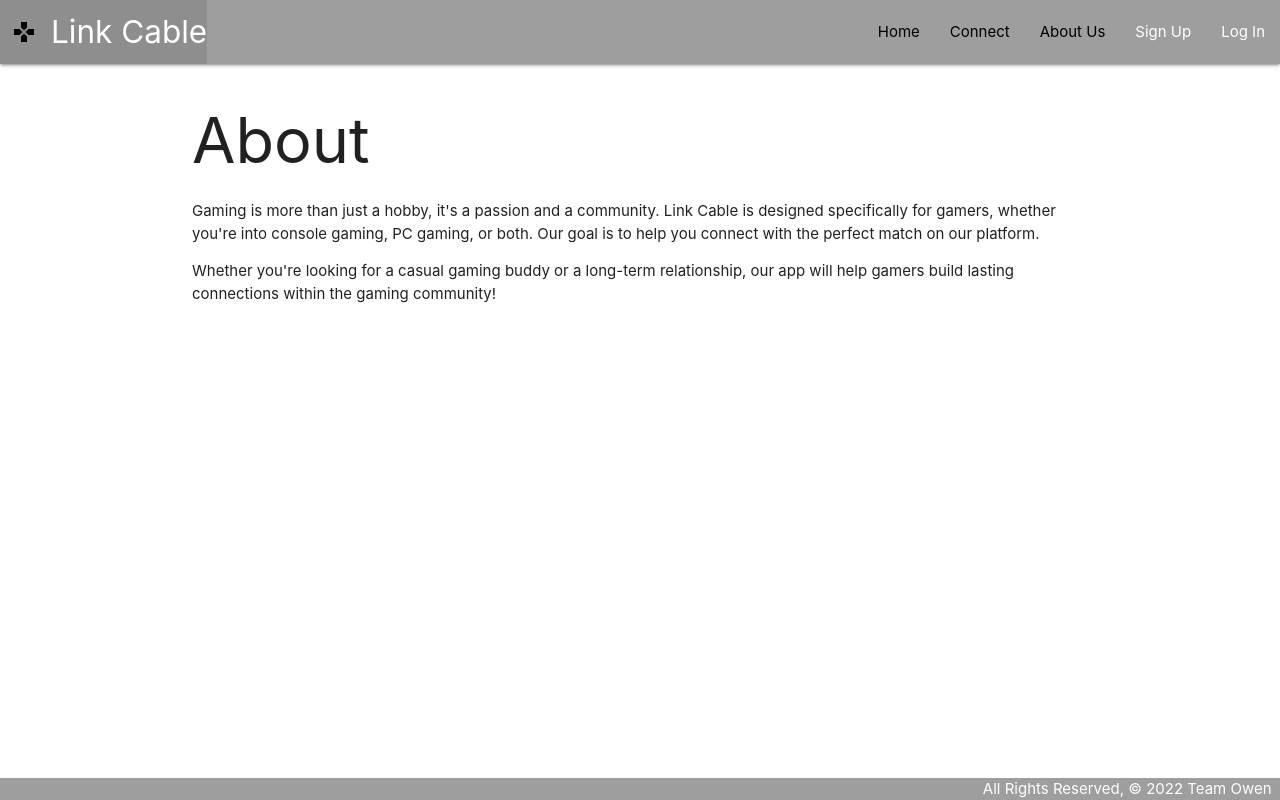
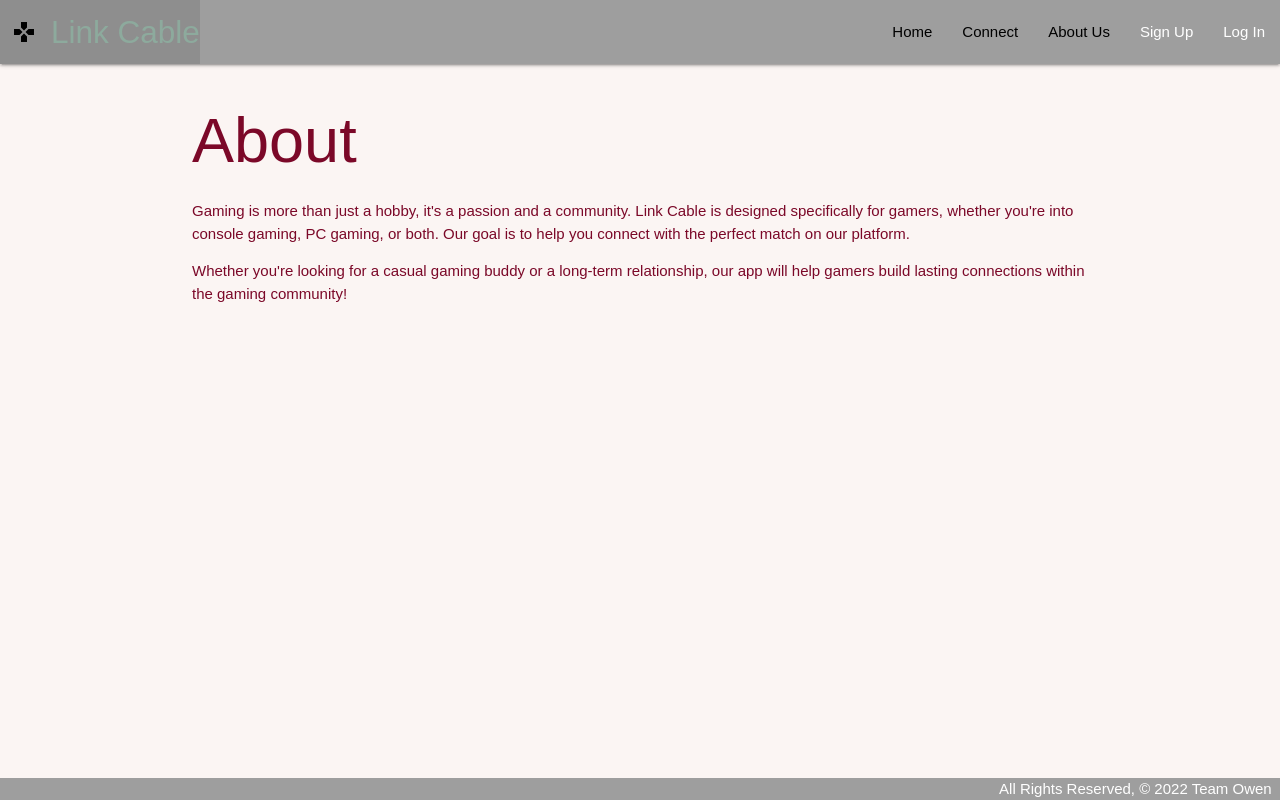
Before and after one commit to Team-weird-gif-of-my-face/Link-Cable, a Django app: page /about/ in a window 1280 px wide. Run offline with Django 4.2, Linux system fonts and the light colour scheme.

Commit message:
partial style fix

```diff
--- a/main_app/static/css/style.css
+++ b/main_app/static/css/style.css
@@ -2,6 +2,17 @@
   display: flex;
   min-height: 100vh;
   flex-direction: column;
+  font-family: 'Rajdhani', sans-serif;
+  background-color: #FBF5F3;
+  color: #7B0828;
+}
+
+a {
+color: #522B47;
+}
+
+a:hover{
+color:#8DAA9D;
 }
 
 main {
@@ -11,12 +22,54 @@
 footer.page-footer {
   padding-top: 0;
   text-align: right;
+  background-color: #522B47;
+}
+.navbar{
+background-color: #8DAA9D;
+color: #7B0828;
+}
+.nav-icon {
+margin-top: 5px;
+}
+
+.background-image {
+opacity: 10%;
+margin-left: 0;
+position: absolute;
+}
+
+#scale-up-center {
+-webkit-animation: scale-up-center 1.5s cubic-bezier(0.390, 0.575, 0.565, 1.000) both;
+        animation: scale-up-center 1.5s cubic-bezier(0.390, 0.575, 0.565, 1.000) both;
+}
+
+@-webkit-keyframes scale-up-center {
+0% {
+  -webkit-transform: scale(0.5);
+          transform: scale(0.5);
+}
+100% {
+  -webkit-transform: scale(1);
+          transform: scale(1);
+}
+}
+@keyframes scale-up-center {
+0% {
+  -webkit-transform: scale(0.5);
+          transform: scale(0.5);
+}
+100% {
+  -webkit-transform: scale(1);
+          transform: scale(1);
+}
 }
 
 .card {
 width: auto;
 height: 350px;
+background-color: whitesmoke;
 }
+
 
 .match-profile-picture {
 max-width: 400px;
@@ -55,4 +108,11 @@
 footer {
   font-size: 8px;
 }
+
+.background-image {
+  width: 300px;
+  height: 400px;
+  margin-left: 60px;
+  margin-top: 150px;
 }
+}
```
Also changed, not shown: main_app/static/images/noun-gameboy-4697185.png (added), main_app/static/images/noun-gameboy-4697185.svg (added). Lines whose indentation alone changed are shown as unchanged.
